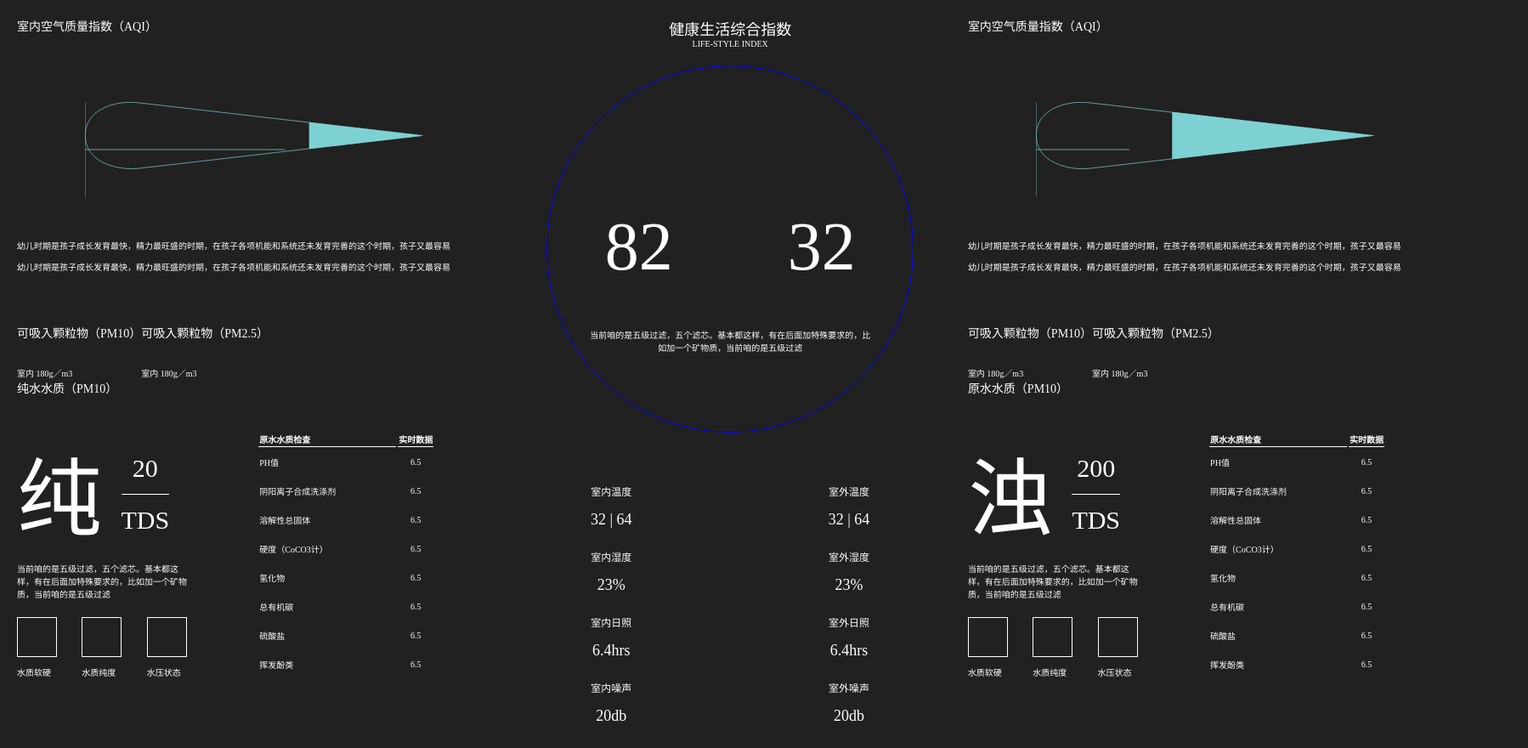
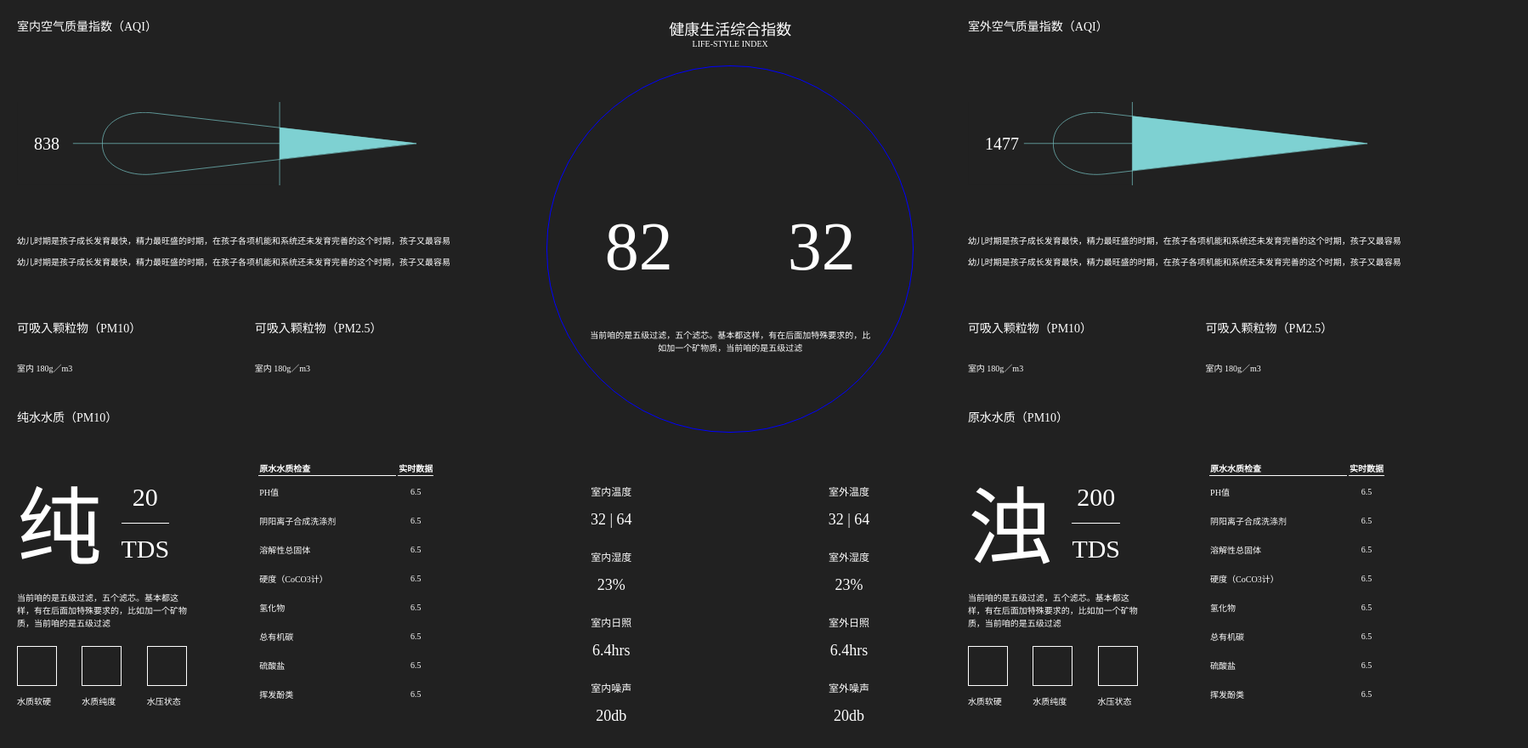
Before and after one commit to xhygithub/HealthLifeIndex, a plain HTML site: page index.html in a window 1280 px wide. Shown: the whole page at 85% size, 1798 px wide, since content can reach past the window. Drawn offline with nearby package versions, Linux system fonts and the light colour scheme.

Commit message:
[Haiyan] change the x y distance for qai part

```diff
--- a/index.html
+++ b/index.html
@@ -26,17 +26,33 @@
             width: 33.3%;
         }
 
-        .inner-aqi-section {
+        .inner-aqi-section, .outer-aqi-section {
             margin-bottom: 60px;
         }
 
         .aqi {
             position: relative;
-            margin: 80px 80px;
+            margin: 80px 0px;
+        }
+
+        .aqi .text {
+            position: absolute;
+            top: 38px;
+            left: 20px;
+            color: white;
+            font-size: 20px;
+            z-index: 10;
         }
 
         .pm {
             display: flex;
+            margin-bottom: 40px;
+        }
+
+        .pm .left {
+            width: calc(50% - 70px);
+            /*display: inline-block;*/
+            margin-right: 70px;
         }
 
         .pm .sub-title {
@@ -216,13 +232,13 @@
     </section>
 
     <section class="pm">
-        <div>
+        <div class="left">
             <div class="sub-title">可吸入颗粒物（PM10）</div>
             <div class="value">室内 180g／m3</div>
             <div></div>
         </div>
 
-        <div>
+        <div class="right">
             <div class="sub-title">可吸入颗粒物（PM2.5）</div>
             <div class="value">室内 180g／m3</div>
             <div></div>
@@ -334,21 +350,21 @@
 </section>
 
 <section class="right">
-    <section class="inner-aqi-section">
-        <div class="sub-title">室内空气质量指数（AQI）</div>
+    <section class="outer-aqi-section">
+        <div class="sub-title">室外空气质量指数（AQI）</div>
         <div class="aqi"></div>
         <p>幼儿时期是孩子成长发育最快，精力最旺盛的时期，在孩子各项机能和系统还未发育完善的这个时期，孩子又最容易</p>
         <p>幼儿时期是孩子成长发育最快，精力最旺盛的时期，在孩子各项机能和系统还未发育完善的这个时期，孩子又最容易</p>
     </section>
 
     <section class="pm">
-        <div>
+        <div class="left">
             <div class="sub-title">可吸入颗粒物（PM10）</div>
             <div class="value">室内 180g／m3</div>
             <div></div>
         </div>
 
-        <div>
+        <div class="right">
             <div class="sub-title">可吸入颗粒物（PM2.5）</div>
             <div class="value">室内 180g／m3</div>
             <div></div>
@@ -424,27 +440,28 @@
 
 <script type="text/javascript">
     function renderAQI(AOIValue, baseElement) {
-
-
-
-        //Make an SVG Container
-        var svgContainer = baseElement
-            .append("svg")
+        //Draw value txt
+        baseElement
+            .selectAll("text")
+            .data(AOIValue)
+            .enter()
+            .append("span")
             .attr({
-                "class": "rect-container"
+                "class": "text"
+            })
+            .text(function (d) {
+                return d;
             });
 
         //Draw the Rectangle
+        var rectContainer = baseElement
+            .append("svg")
+            .attr({
+                "class": "rect-container",
+                "viewBox": "0 0 1700 296.42"
+            });
 
-        let rectWidth = d3.scale.linear()
-            .domain([0, 2000])
-            .range([1057.83, 200]);
-
-
-        var rectangle = svgContainer
-            .attr({
-                "viewBox": "0 0 1057.83 296.42"
-            })
+        var rectangle = rectContainer
             .selectAll("rect")
             .data(AOIValue)
             .enter()
@@ -455,9 +472,10 @@
 
         let movingLine = baseElement
             .append("svg")
-            .attr("class", "moving-line")
             .attr({
-                "viewBox": "0 0 1057.83 296.42"
+                "class": "moving-line",
+                "viewBox": "0 0 1700 296.42",
+                "transform": "translate(" + 0 + "," + 0 + ")"
             });
 
         movingLine.selectAll(".horizontal-line")
@@ -466,10 +484,8 @@
             .append("line")
             .attr({
                 "class": "horizontal-line",
+                "x1": 200,
                 "y1": 148.21,
-//                "x2": function (d) {
-//                    movingLineLength(d)
-//                },
                 "y2": 148.21
             })
             .style({
@@ -479,16 +495,13 @@
                 "stroke-width": 2
             });
 
-//
         movingLine.selectAll(".vertical-line")
             .data(AOIValue)
             .enter()
             .append("line")
             .attr({
                 "class": "vertical-line",
-//                "x1": 1056.83,
-//                "x2": 1056.83,
-                "y2": 296.42
+                "y2": 500,
             })
             .style({
                 "fill": "none",
@@ -496,14 +509,14 @@
                 "stroke-miterlimit": 10,
                 "stroke-width": 2
             });
-//
-//
-//
-//        //draw background
-//
+
+        //draw background line
         let background = baseElement
             .append("svg")
-            .attr("viewBox", "0 0 992.31 195.89")
+            .attr({
+                "viewBox": "0 0 1500 195.89",
+                "transform": "translate(" + 100 + "," + 12 + ")"
+            })
             .append("path")
             .attr({
                 "d": "M163.28,194.33l829-96.17-833-96.63C130.8-1.79,101.43.17,74.79,8.67,38.78,20.15,0,44.88,0,98.15c0,48.13,33.78,73,67.56,85.82C97.1,195.19,130.75,198.1,163.28,194.33Z"
@@ -512,12 +525,14 @@
             .style({
                 "fill": "#7ed1d2"
             });
-        //draw background line
 
-        let backgroundLine = baseElement
+        baseElement
             .append("svg")
-            .attr("class", "background-border")
-            .attr("viewBox", "0 0 1133.19 223.79")
+            .attr({
+                "class": "background-border",
+                "viewBox": "0 0 1700 223.79",
+                "transform": "translate(" + 100 + "," + 12 + ")"
+            })
             .append("path")
             .attr({
                 "d": "M185.87,221l938.64-108.89L181.35,2.72C149.09-1,115.84,1.19,85.67,10.81,44.9,23.82,1,51.82,1,112.13c0,54.49,38.25,82.64,76.49,97.16C110.93,222,149,225.29,185.87,221Z"
@@ -529,41 +544,46 @@
                 "stroke-width": 2
             });
 
-    }
-    ;
+    };
+
     function updateAQI(AOIValue, baseElement) {
+        baseElement
+            .selectAll(".text")
+            .data(AOIValue)
+            .text(function (d) {
+                return d;
+            });
 
-        let rectWidth = d3.scale.linear()
+
+        let rectWidthFuc = d3.scale.linear()
             .domain([0, 2000])
-            .range([1057.83, 200]);
+            .range([1400, 300]);
 
         baseElement.selectAll("rect")
             .data(AOIValue)
             .attr({
                 "width": function (d) {
-                    return rectWidth(d);
+                    return rectWidthFuc(d);
                 },
                 height: "296.42"
             });
 
         let movingLineLength = d3.scale.linear()
             .domain([0, 2000])
-            .range([1057.83, 20]);
+            .range([1400, 300]);
 
 
         baseElement.selectAll(".horizontal-line")
             .data(AOIValue)
             .attr({
                 "class": "horizontal-line",
-//                "x1": 1056.83,
-                "y1": 148.21,
+                "x1": 200,
                 "x2": function (d) {
                     return movingLineLength(d)
                 },
-                "y2": 148.21
             });
 
-        movingLine.selectAll(".vertical-line")
+        baseElement.selectAll(".vertical-line")
             .data(AOIValue)
             .attr({
                 "class": "vertical-line",
@@ -573,7 +593,7 @@
                 "x2": function (d) {
                     return movingLineLength(d)
                 },
-                "y2": 296.42
+                "y2": 500
             })
             .style({
                 "fill": "none",
@@ -583,16 +603,20 @@
             });
     };
 
-    var data = [0];
     renderAQI([Math.round(Math.random() * 2000)], d3.select(".left .aqi"));
+    updateAQI([Math.round(Math.random() * 2000)], d3.select(".left .aqi"))
+
     setInterval(function () {
         updateAQI([Math.round(Math.random() * 2000)], d3.select(".left .aqi"))
     }, 3000);
 
     renderAQI([Math.round(Math.random() * 2000)], d3.select(".right .aqi"));
+    updateAQI([Math.round(Math.random() * 2000)], d3.select(".right .aqi"))
+
     setInterval(function () {
         updateAQI([Math.round(Math.random() * 2000)], d3.select(".right .aqi"))
     }, 3000);
+
 </script>
 
 </body>
```
